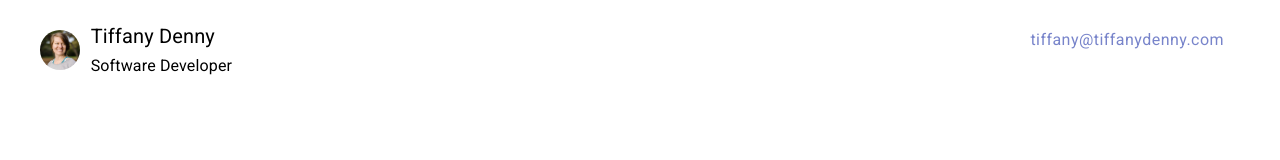
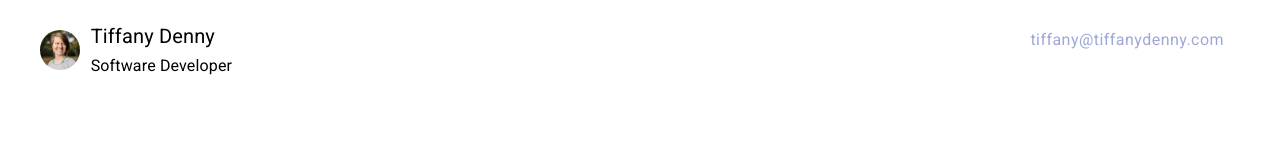
Before and after one commit to tiffanydenny/tiffanydenny.dev, a React (Create React App) app: page / in a window 1280 px wide. In both pictures the pointer is over the link 1127 px from the left and 40 px from the top of the page. Shown: the top 160 px of the page. Built offline with nearby package versions, Linux system fonts and the light colour scheme.

Commit message:
Fixing a CSS probem created by fixing a different problem.

```diff
--- a/src/App.css
+++ b/src/App.css
@@ -8,7 +8,7 @@ a {
 }
 
 a:hover {
-  opacity: 70%;
+  opacity: .5;
 }
 
 .App-logo {
```
